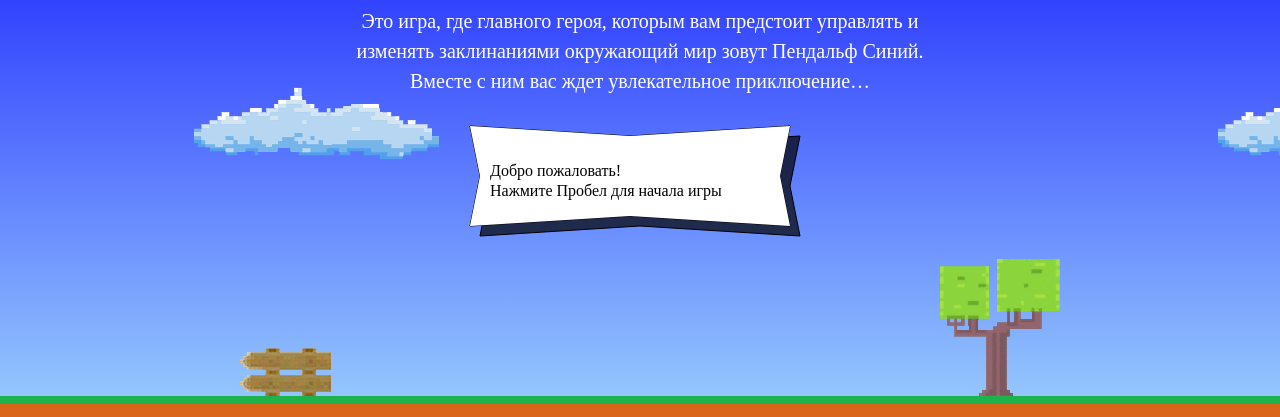
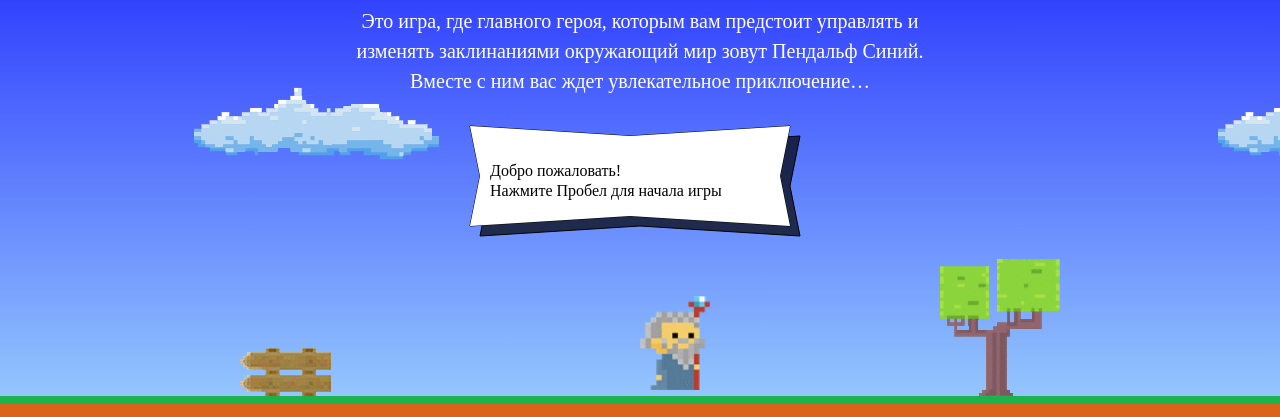
Before and after one commit to inshallah/140977-code-and-magick, a website: page index.html in a window 1280 px wide. Shown: the part 203-620 px from the top of the page. Drawn offline with Linux system fonts and the light colour scheme; a web font is replaced by a local one.

Commit message:
Добавила return вместо вывода новых переменных

```diff
--- a/index.html
+++ b/index.html
@@ -185,21 +185,21 @@
 var fireballSize = 22;
 var getFireballSpeed = function(left) {
     if(left) {
-    var fireballSpeed = 5;
+    return 5;
     } else {
-       fireballSpeed = 2;
+      return 2;
     }
 }
 var wizardSpeed = 3;
 var wizardWidth = 70;
 var getWizardHeight = function() {
-    1.337 * wizardWidth;
+    return 1.337 * wizardWidth;
 }
 var getWizardX = function(width) {
-    width / 2;
+    return width / 2;
 }
 var getWizardY = function(height) {
-    height * 2 / 3;
+    return height * 2 / 3;
 }
 </script>
 <script src="js/game.js"></script>
```
